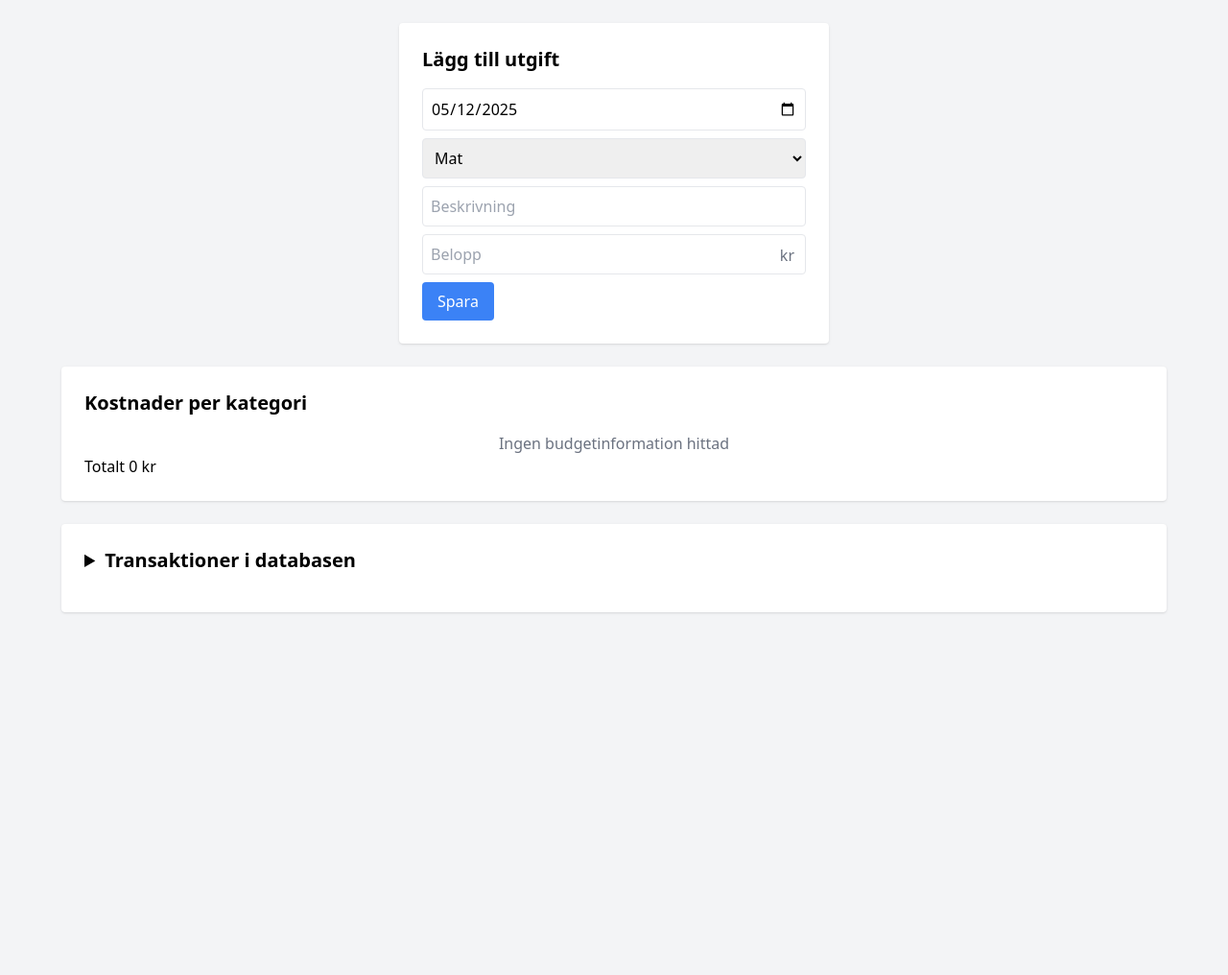
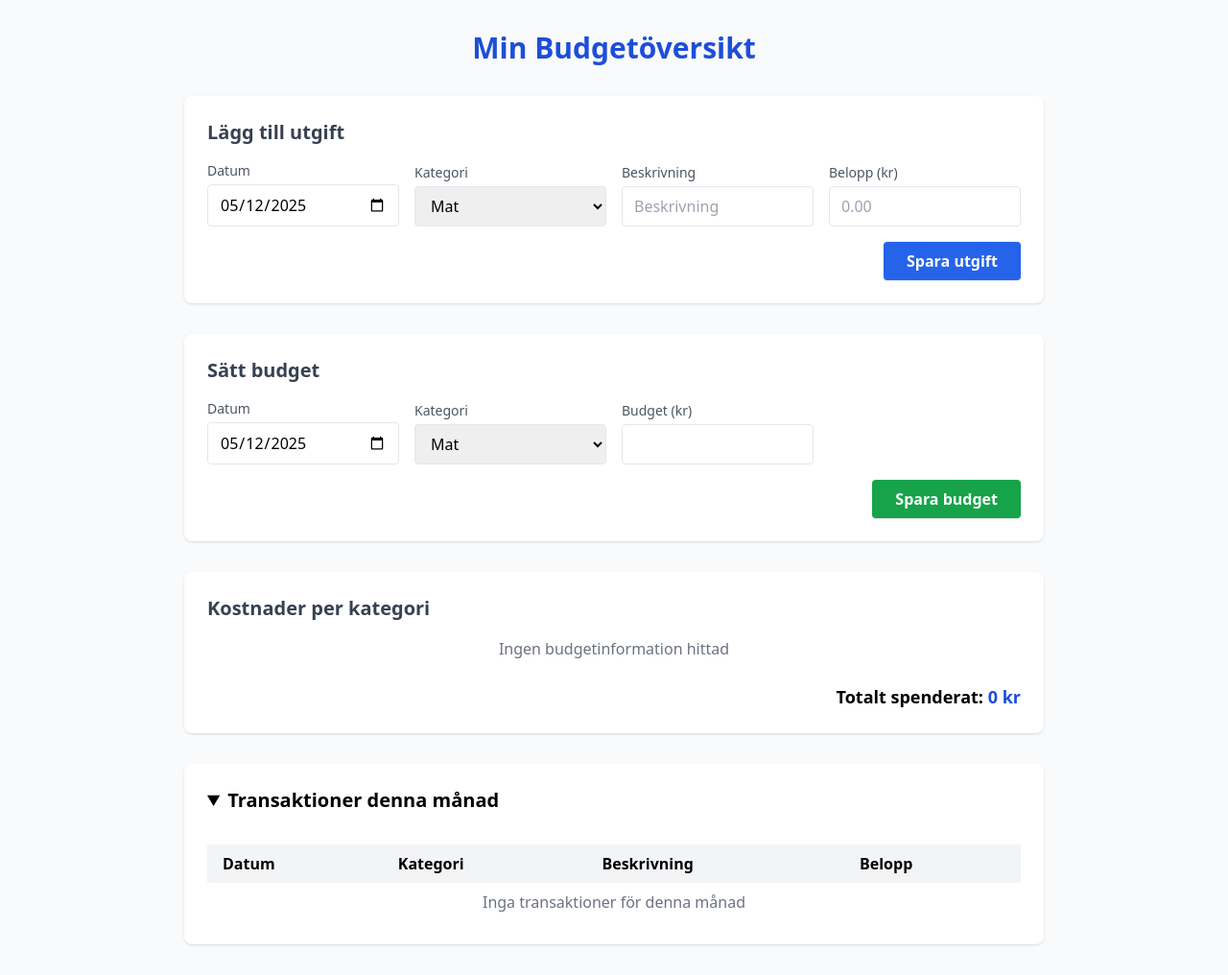
Before and after one commit to daajmen/weeklyBudget, a Flask app: page / in a window 1280 px wide. Shown: the whole page at 96% size. Before the commit the page ends 639 px from the top, so only its background shows below. Run offline with Flask 3, Linux system fonts and the light colour scheme; data that the repository does not hold is empty; some libraries are stand-ins or nearby versions.

Commit message:
refactor

```diff
--- a/app.py
+++ b/app.py
@@ -1,18 +1,31 @@
 from flask import Flask, render_template, request, redirect
 from models.transaction import Transaction
 from models.categories import CategoryList
-from utils.sql_handle import budget_entry, create_database, create_table, get_transactions, create_budget_table
+from utils.sql_handle import budget_entry, create_database, create_table, get_transactions, create_budget_table, get_current_budget, budget_limit_entry
 from datetime import date
 from collections import defaultdict
 
 app = Flask(__name__)
 DB_NAME = 'monthly_budget'
+BUDGET_TABLE = 'budget_limit'
 
 create_database(DB_NAME)
 create_table(DB_NAME)
-create_budget_table(DB_NAME)
+create_budget_table(DB_NAME, BUDGET_TABLE)
+
+# debug
+#budget_limit_entry(DB_NAME, BUDGET_TABLE, date.today(), 'Kläder', 1200)
 
 category_list = CategoryList()
+
+
+@app.route("/add_budget", methods=["POST"])
+def add_budget():
+    date_entry = request.form["budget_date"]
+    category = request.form["budget_category"]
+    amount = float(request.form["budget_amount"])
+    budget_limit_entry(DB_NAME, BUDGET_TABLE, date_entry, category, amount)
+    return redirect("/")
 
 @app.route("/", methods=["GET", "POST"])
 def index():
@@ -28,15 +41,24 @@ def index():
 
     # Hämta alla transaktioner från databasen
     transactions = get_transactions(DB_NAME)
+    budget_rows = get_current_budget(DB_NAME, BUDGET_TABLE)
 
     # Hämta aktuell månad och år
     today = date.today()
     current_month = today.month
     current_year = today.year
 
+    # Bygg en lookup-dict för budget per kategori och månad
+    budget_lookup = {}
+    for row in budget_rows:
+        date_obj = row[0]
+        category = row[1]
+        amount = float(row[2])
+        if date_obj.month == current_month and date_obj.year == current_year:
+            budget_lookup[category] = amount
+
     # Skapa en dictionary för att lagra kostnader per kategori
     category_totals = defaultdict(float)
-
     filtered_transactions = []
     category_data = {}
 
@@ -50,7 +72,7 @@ def index():
     # Bygg upp dict med total, budget och kvar
     for category in category_totals:
         spent = round(category_totals[category], 2)
-        budget = category_list.get_budget_for(category)
+        budget = budget_lookup.get(category, 0)  # Hämta från databasen, default 0
         remaining = round(budget - spent, 2)
         category_data[category] = {
             "spent": spent,
@@ -59,6 +81,8 @@ def index():
         }
 
     budget_total = sum(category_totals.values())
+
+    filtered_transactions.sort(key=lambda t: t[0], reverse=True)
 
     return render_template("index.html",
                         categories=category_list.get_all_categories(),
--- a/templates/index.html
+++ b/templates/index.html
@@ -1,43 +1,85 @@
 <!DOCTYPE html>
-<html lang="en">
+<html lang="sv">
 <head>
     <meta charset="UTF-8">
-    <title>Budget</title>
+    <title>Budgetöversikt</title>
+    <meta name="viewport" content="width=device-width, initial-scale=1">
     <script src="https://cdn.tailwindcss.com"></script>
 </head>
-<body class="bg-gray-100 p-6">
-    <div class="max-w-md mx-auto bg-white p-6 rounded shadow">
-        <h1 class="text-xl font-bold mb-4">Lägg till utgift</h1>
-        <form method="POST">
-            <input type="date" name="date" value="{{ today }}" class="w-full mb-2 p-2 border rounded">
-            <select name="category" class="w-full mb-2 p-2 border rounded">
+<body class="bg-gray-50 min-h-screen">
+    <div class="max-w-4xl mx-auto py-8">
+        <h1 class="text-3xl font-bold text-center mb-8 text-blue-700">Min Budgetöversikt</h1>
+
+        <!-- Formulär för utgift -->
+        <div class="bg-white rounded-lg shadow p-6 mb-8">
+            <h2 class="text-xl font-semibold mb-4 text-gray-700">Lägg till utgift</h2>
+            <form method="POST" class="grid grid-cols-1 md:grid-cols-4 gap-4 items-end">
+                <div>
+                    <label for="date" class="block text-sm font-medium text-gray-600 mb-1">Datum</label>
+                    <input type="date" name="date" id="date" value="{{ today }}" class="w-full border rounded px-3 py-2 focus:outline-blue-400" required>
+                </div>
+                <div>
+                    <label for="category" class="block text-sm font-medium text-gray-600 mb-1">Kategori</label>
+                    <select name="category" id="category" class="w-full border rounded px-3 py-2 focus:outline-blue-400" required>
                         {% for cat in categories %}
                             <option value="{{ cat }}">{{ cat }}</option>
                         {% endfor %}
                     </select>
-            <input name="description" placeholder="Beskrivning" class="w-full mb-2 p-2 border rounded" required>
-            <div class="relative w-full mb-2">
-                <input type="number" name="amount" step="0.01" class="w-full p-2 pr-10 border rounded" placeholder="Belopp">
-                <span class="absolute right-3 top-2.5 text-gray-500">kr</span>
                 </div>
-            <button class="bg-blue-500 text-white px-4 py-2 rounded">Spara</button>
+                <div>
+                    <label for="description" class="block text-sm font-medium text-gray-600 mb-1">Beskrivning</label>
+                    <input name="description" id="description" placeholder="Beskrivning" class="w-full border rounded px-3 py-2 focus:outline-blue-400" required>
+                </div>
+                <div>
+                    <label for="amount" class="block text-sm font-medium text-gray-600 mb-1">Belopp (kr)</label>
+                    <input type="number" name="amount" id="amount" step="0.01" class="w-full border rounded px-3 py-2 focus:outline-blue-400" placeholder="0.00" required>
+                </div>
+                <div class="md:col-span-4 flex justify-end">
+                    <button class="bg-blue-600 hover:bg-blue-700 text-white font-semibold px-6 py-2 rounded shadow transition">Spara utgift</button>
+                </div>
             </form>
         </div>
 
-    <!-- Tabell för att visa kostnader per kategori -->
-    <div class="max-w-6xl mx-auto mt-6 bg-white p-6 rounded shadow">
-        <h2 class="text-xl font-bold mb-4">Kostnader per kategori</h2>
+        <!-- Formulär för budget -->
+        <div class="bg-white rounded-lg shadow p-6 mb-8">
+            <h2 class="text-xl font-semibold mb-4 text-gray-700">Sätt budget</h2>
+            <form method="POST" action="/add_budget" class="grid grid-cols-1 md:grid-cols-4 gap-4 items-end">
+                <div>
+                    <label for="budget_date" class="block text-sm font-medium text-gray-600 mb-1">Datum</label>
+                    <input type="date" class="w-full border rounded px-3 py-2 focus:outline-blue-400" id="budget_date" name="budget_date" value="{{ today }}" required>
+                </div>
+                <div>
+                    <label for="budget_category" class="block text-sm font-medium text-gray-600 mb-1">Kategori</label>
+                    <select class="w-full border rounded px-3 py-2 focus:outline-blue-400" id="budget_category" name="budget_category" required>
+                        {% for category in categories %}
+                        <option value="{{ category }}">{{ category }}</option>
+                        {% endfor %}
+                    </select>
+                </div>
+                <div>
+                    <label for="budget_amount" class="block text-sm font-medium text-gray-600 mb-1">Budget (kr)</label>
+                    <input type="number" step="0.01" class="w-full border rounded px-3 py-2 focus:outline-blue-400" id="budget_amount" name="budget_amount" required>
+                </div>
+                <div class="md:col-span-4 flex justify-end">
+                    <button type="submit" class="bg-green-600 hover:bg-green-700 text-white font-semibold px-6 py-2 rounded shadow transition">Spara budget</button>
+                </div>
+            </form>
+        </div>
+
+        <!-- Kostnader per kategori -->
+        <div class="bg-white rounded-lg shadow p-6 mb-8">
+            <h2 class="text-xl font-semibold mb-4 text-gray-700">Kostnader per kategori</h2>
             <div class="space-y-4">
                 {% for category, data in category_data.items() %}
                     {% set used = data.spent %}
                     {% set budget = data.budget %}
                     {% set percent = (used / budget * 100) if budget > 0 else 0 %}
-                <div class="border-b pb-4">
+                    <div>
                         <div class="flex justify-between items-center mb-1">
                             <span class="font-medium text-gray-800">{{ category }}</span>
                             <span class="text-sm text-gray-600">
                                 {{ used }} / {{ budget }} kr
-                            {% if used > budget %}
+                                {% if used > budget and budget > 0 %}
                                     <span class="text-red-600 font-semibold">(över budget)</span>
                                 {% endif %}
                             </span>
@@ -51,17 +93,17 @@
                 {% else %}
                     <p class="text-gray-500 text-center">Ingen budgetinformation hittad</p>
                 {% endfor %}
-            <tr class="border-t font-semibold">
-                <td class="px-4 py-2">Totalt</td>
-                <td class="px-4 py-2">{{ budget_totals }} kr</td>
-            </tr>
-
+            </div>
+            <div class="mt-6 text-right font-semibold text-lg">
+                Totalt spenderat: <span class="text-blue-700">{{ budget_totals }} kr</span>
             </div>
         </div>
 
-
-    <details class="max-w-6xl mx-auto mt-6 bg-white p-6 rounded shadow">
-        <summary class="text-xl font-bold mb-4 cursor-pointer">Transaktioner i databasen </summary>
+        <!-- Transaktioner -->
+        <div class="bg-white rounded-lg shadow p-6">
+            <details open>
+                <summary class="text-xl font-semibold mb-4 cursor-pointer">Transaktioner denna månad</summary>
+                <div class="overflow-x-auto">
                     <table class="min-w-full table-auto mt-4">
                         <thead>
                             <tr class="bg-gray-100">
@@ -86,8 +128,9 @@
                             {% endfor %}
                         </tbody>
                     </table>
+                </div>
             </details>
-
-
+        </div>
+    </div>
 </body>
 </html>
--- a/utils/sql_handle.py
+++ b/utils/sql_handle.py
@@ -4,6 +4,8 @@ This module provides utility functions for handling PostgreSQL databases and tab
 import psycopg2
 from psycopg2 import sql
 from models.transaction import Transaction
+from models.categories import CategoryList
+from datetime import date
 
 def create_database(db_name):
     """
@@ -105,7 +107,7 @@ def create_table(db_name):
     except Exception as e:
         print(f"Ett fel uppstod: {e}")
 
-def create_budget_table(db_name):
+def create_budget_table(db_name, table_name):
     """
     Creates a table in the specified PostgreSQL database if it does not already exist.
     The table includes columns for id, date, category, and amount.
@@ -125,9 +127,6 @@ def create_budget_table(db_name):
             - category: TEXT NOT NULL
             - amount: NUMERIC NOT NULL
     """
-
-    table_name = "budget_limit"
-
     try:
         with get_connection(db_name) as conn:
             with conn.cursor() as cursor:
@@ -179,3 +178,39 @@ def get_transactions(db_name):
     except Exception as e:
         print(f"Ett fel uppstod vid hämtning av transaktioner: {e}")
         return []
+
+def get_current_budget(db_name, table_name):
+    try:
+        with get_connection(db_name) as conn:
+            with conn.cursor() as cursor:
+                cursor.execute(f"SELECT date, category, amount FROM {table_name};")
+                return cursor.fetchall()
+    except Exception as e:
+        print(f'Något gick fel {e}')
+        return []
+
+def budget_limit_entry(db_name: str, table_name: str, date_entry: date, catergory: str, amount: float):
+    """
+    Inserts a budget limit for the month
+
+    Parameters:
+        db_name: Database name
+        table_name: Name of the table that keeps the budget limit
+        date_entry: The date of the budget
+        catergory_object: A category list that will be sent into the DB
+
+    Raises
+
+    """
+
+    try:
+        with get_connection(db_name) as conn:
+            with conn.cursor() as cursor:
+                cursor.execute(f'''
+                    INSERT INTO {table_name} (date, category, amount)
+                    VALUES (%s, %s, %s)
+                ''', (date_entry, catergory, amount))
+                conn.commit()
+                print("Budgeten har uppdaterats.")
+    except Exception as e:
+        print(f"Ett fel uppstod: {e}, {catergory}")
```
Also changed, not shown: static/app.js (added). Lines whose indentation alone changed are shown as unchanged.
